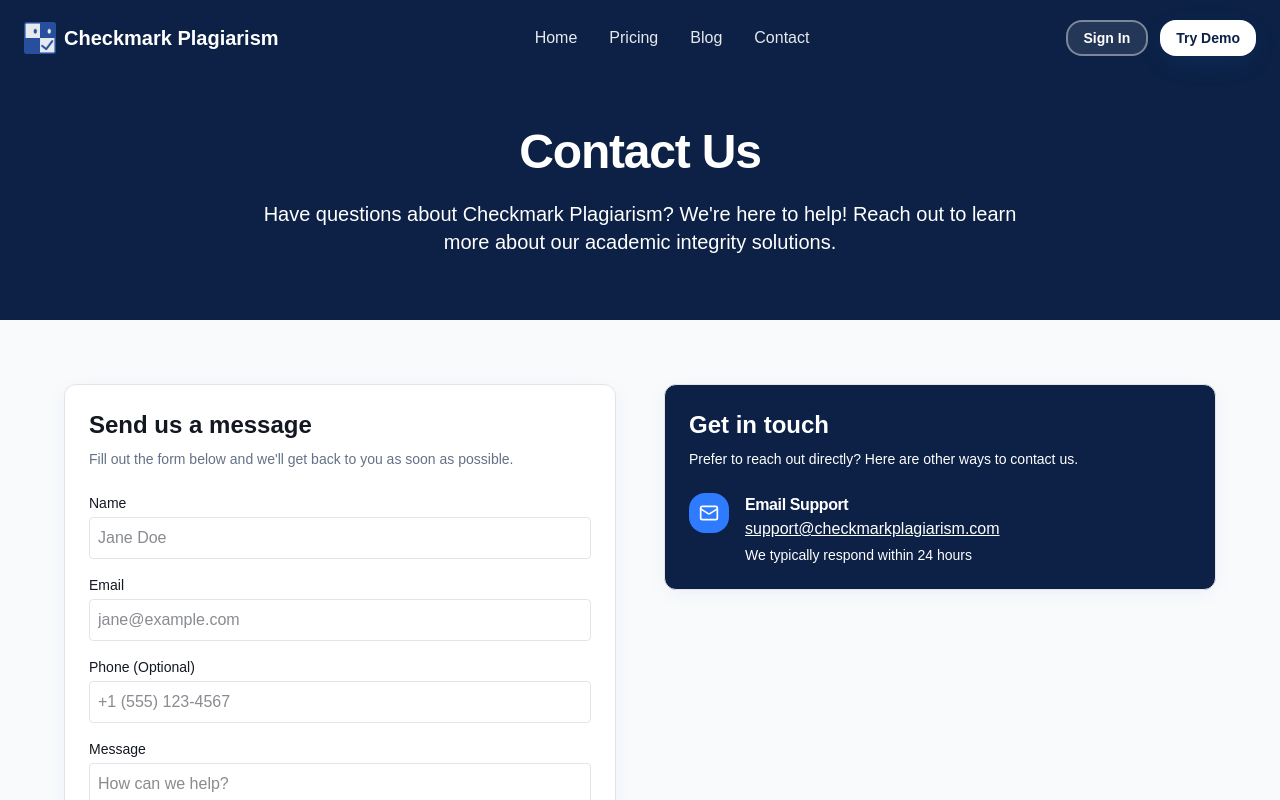
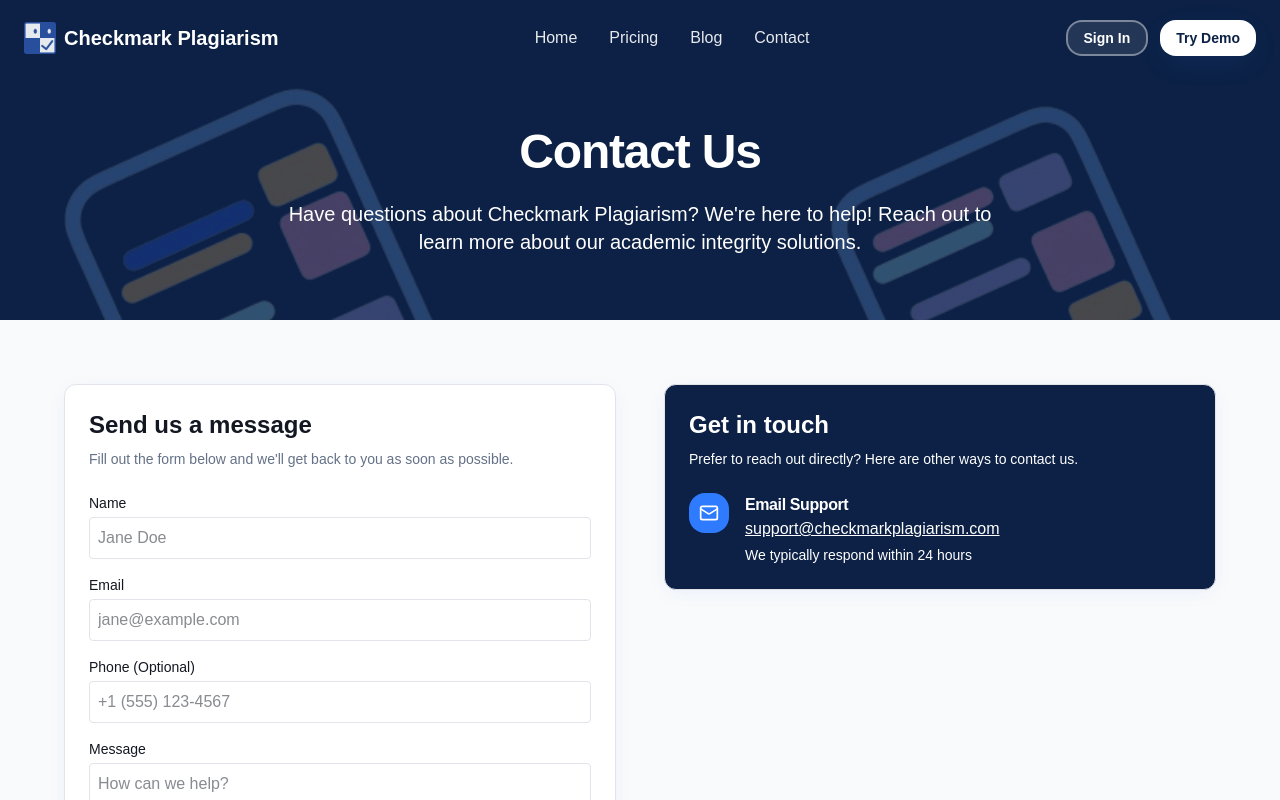
Before and after one commit to Checkmark-Plagiarism/checkmark-plagiarism-public-website, a Next.js app: page /contact in a window 1280 px wide. Shown: the top 800 px of the page. Built offline with nearby package versions, Linux system fonts and the light colour scheme; no server answers.

Commit message:
update contact hero

```diff
--- a/src/app/contact/page.tsx
+++ b/src/app/contact/page.tsx
@@ -2,21 +2,13 @@ import { Button } from "@/components/ui/button";
 import { Card, CardContent, CardDescription, CardHeader, CardTitle } from "@/components/ui/card";
 import { Mail, MapPin, Phone } from "lucide-react";
 import ContactForm from "@/sections/contact/contact-form";
+import ContactHero from "@/sections/contact/contact-hero";
 
 const Contact = () => {
 
   return (
     <>
-
-    {/* Header Section */}
-    <div className="text-center mb-16 bg-brand-900 pt-32 pb-16">
-      <h1 className="text-4xl md:text-5xl font-bold text-white mb-6">
-        Contact Us
-      </h1>
-      <p className="text-xl text-white max-w-3xl mx-auto">
-        Have questions about Checkmark Plagiarism? We&apos;re here to help! Reach out to learn more about our academic integrity solutions.
-      </p>
-    </div>
+    <ContactHero />
 
     <main className="container mx-auto px-4">
       <div className="max-w-6xl mx-auto">
--- /dev/null
+++ b/src/sections/contact/contact-hero.tsx
@@ -0,0 +1,51 @@
+"use client";
+
+import Image from "next/image";
+import { motion, useScroll, useTransform } from "framer-motion";
+import { useRef } from "react";
+
+export default function ContactHero() {
+  const sectionRef = useRef<HTMLElement>(null);
+
+  // Track scroll progress of the hero section
+  const { scrollYProgress } = useScroll({
+    target: sectionRef,
+    offset: ["start start", "end start"],
+  });
+
+  // Transform scroll progress to parallax movement (moves down as you scroll for parallax effect)
+  const y = useTransform(scrollYProgress, [0, 1], ["0%", "-50%"]);
+
+  return (
+    <section ref={sectionRef} className="text-center mb-16 bg-brand-900 pt-32 pb-16 relative overflow-hidden">
+      {/* Background hero image with parallax */}
+      <motion.div
+        className="absolute opacity-25"
+        style={{
+          y,
+          top: "22%",
+          left: 0,
+          width: "100%",
+          height: "150%"
+        }}
+      >
+        <Image
+          src="/images/hero/contact-hero.png"
+          alt=""
+          fill
+          className="object-cover"
+          priority
+        />
+      </motion.div>
+
+      <div className="relative z-10">
+        <h1 className="text-4xl md:text-5xl font-bold text-white mb-6">
+          Contact Us
+        </h1>
+        <p className="text-xl text-white max-w-3xl mx-auto px-4">
+          Have questions about Checkmark Plagiarism? We&apos;re here to help! Reach out to learn more about our academic integrity solutions.
+        </p>
+      </div>
+    </section>
+  );
+}
```
Also changed, not shown: public/images/hero/contact-hero.png (added).
